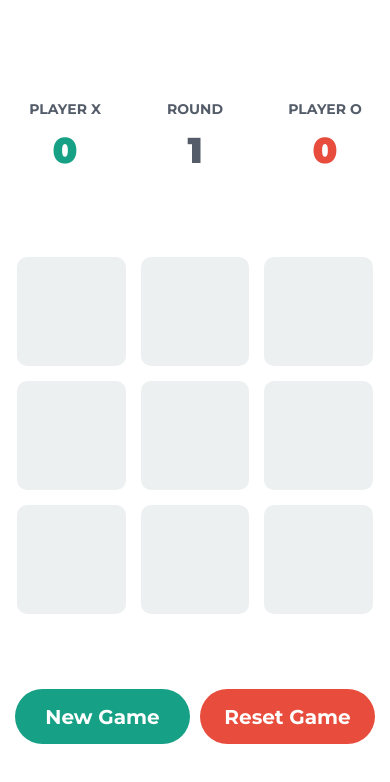
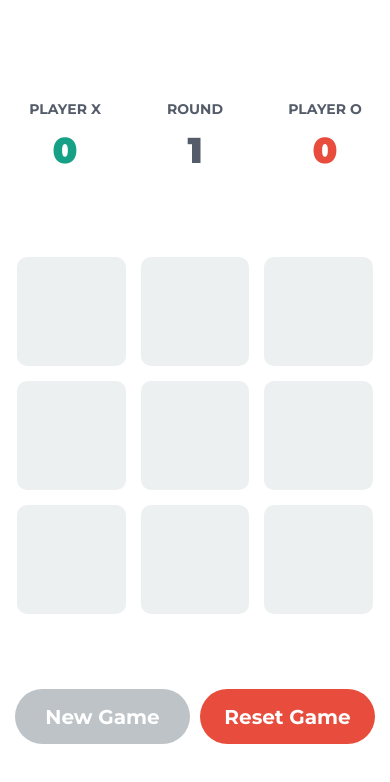
Before and after one commit to nrzky/tic-tac-toe, a React Native app: screen /Game in a window 390 px wide. Shown: the top 782 px of the page. Built offline with nearby package versions, Linux system fonts and the light colour scheme.

Commit message:
Fix update status state

```diff
--- a/src/components/Button/Button.styled.tsx
+++ b/src/components/Button/Button.styled.tsx
@@ -6,10 +6,11 @@ import { StyledButtonProps } from './Button.types';
 
 export const StyledButton = styled(Touchable)<StyledButtonProps>((props) => ({
   height: 55,
-  backgroundColor:
-    props.type === 'secondary'
-      ? props.theme.colors.secondary
-      : props.theme.colors.primary,
+  backgroundColor: props.disabled
+    ? props.theme.colors.disabled
+    : props.type === 'secondary'
+    ? props.theme.colors.secondary
+    : props.theme.colors.primary,
   paddingHorizontal: 20,
   borderRadius: 30,
   alignSelf: 'center',
--- a/src/themes/PrimaryTheme.tsx
+++ b/src/themes/PrimaryTheme.tsx
@@ -10,6 +10,7 @@ const PrimaryTheme: DefaultTheme = {
     title: '#2f3640',
     subtitle: '#535c68',
     board: '#ecf0f1',
+    disabled: '#bdc3c7',
     transparent: 'transparent',
   },
 };
--- a/src/types/styled.d.ts
+++ b/src/types/styled.d.ts
@@ -11,6 +11,7 @@ declare module 'styled-components' {
       title: string;
       subtitle: string;
       board: string;
+      disabled: string;
       transparent: string;
     };
   }
--- a/src/views/Game/Game.helpers.tsx
+++ b/src/views/Game/Game.helpers.tsx
@@ -26,6 +26,10 @@ export const getBoardColors: GetBoardTitleColor = (params) => {
   }
 
   return result;
+};
+
+export const checkFirstRound = (gameState: GameStateType[]) => {
+  return !gameState.some((state) => typeof state === 'string');
 };
 
 export const checkLastRound = (gameState: GameStateType[]) => {
--- a/src/views/Game/Game.tsx
+++ b/src/views/Game/Game.tsx
@@ -8,22 +8,25 @@ import styles, {
   StyledGameContent,
 } from './Game.styled';
 import { BoardType, GameStateType, GameStatus } from './Game.types';
-import { checkGameResult, checkIsFinished } from './Game.helpers';
+import {
+  checkGameResult,
+  checkIsFinished,
+  checkFirstRound,
+} from './Game.helpers';
 
 import Board from './Board';
 import GameStatusBar from './GameStatusBar';
 
 const Game: React.FC = () => {
-  const [playerType, setPlayerType] = React.useState<BoardType>('X');
-  const [gameState, setGameState] = React.useState<GameStateType[]>(
-    [...Array(9)].map(() => undefined)
-  );
-
   const [status, setStatus] = React.useState<GameStatus>({
     round: 1,
     playerX: 0,
     playerO: 0,
   });
+  const [playerType, setPlayerType] = React.useState<BoardType>('X');
+  const [gameState, setGameState] = React.useState<GameStateType[]>(
+    [...Array(9)].map(() => undefined)
+  );
 
   const handleRestartGame = React.useCallback(() => {
     setPlayerType('X');
@@ -82,7 +85,7 @@ const Game: React.FC = () => {
             : (newStatus.playerO = currentStatus.playerO + 1);
         }
 
-        return newStatus;
+        return { ...newStatus };
       });
     }
   }, [
@@ -110,8 +113,12 @@ const Game: React.FC = () => {
       </StyledGameContainer>
 
       <StyledButtonContainer>
-        <Button style={styles.primaryButton} onPress={handleRestartGame}>
-          New Game
+        <Button
+          style={styles.primaryButton}
+          disabled={checkFirstRound(gameState)}
+          onPress={handleRestartGame}
+        >
+          {gameResult.isFinished ? 'Start Game' : 'New Game'}
         </Button>
         <Button
           style={styles.secondaryButton}
```
